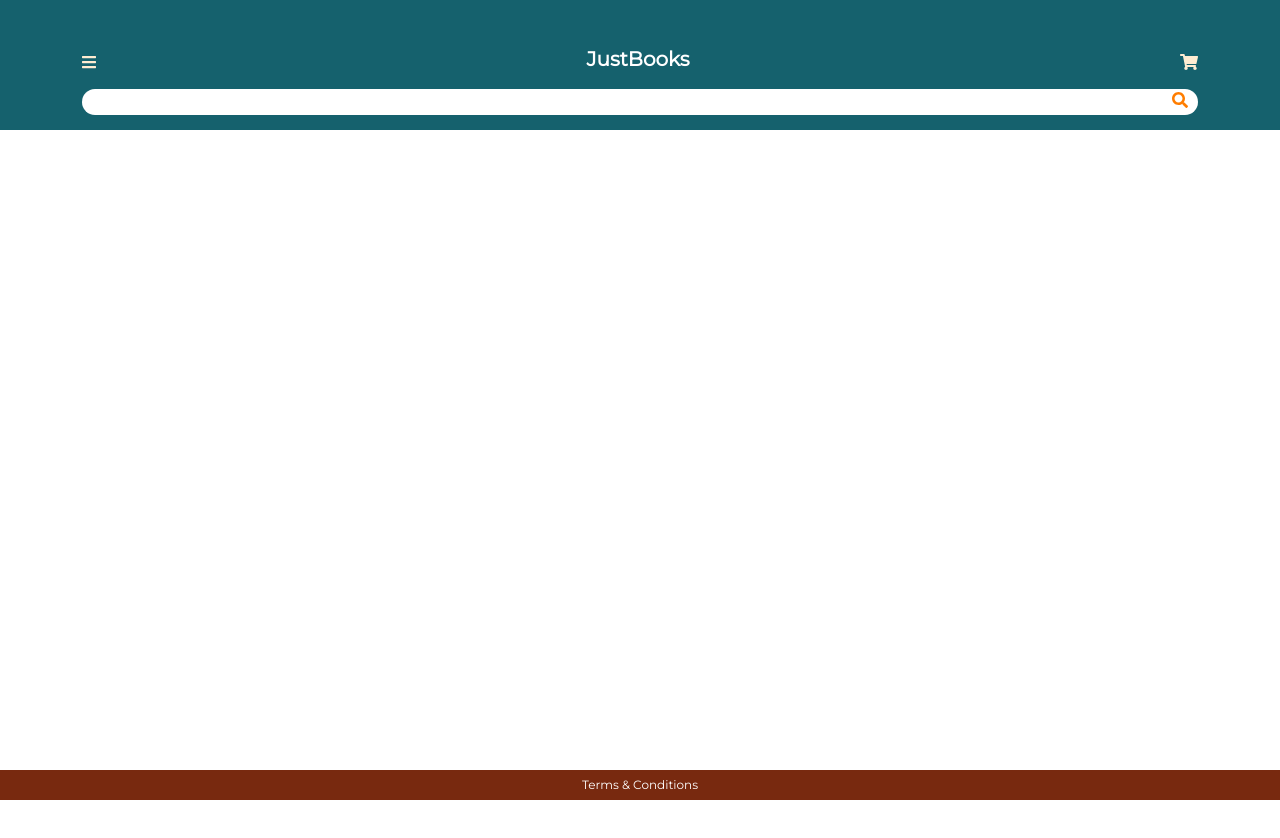
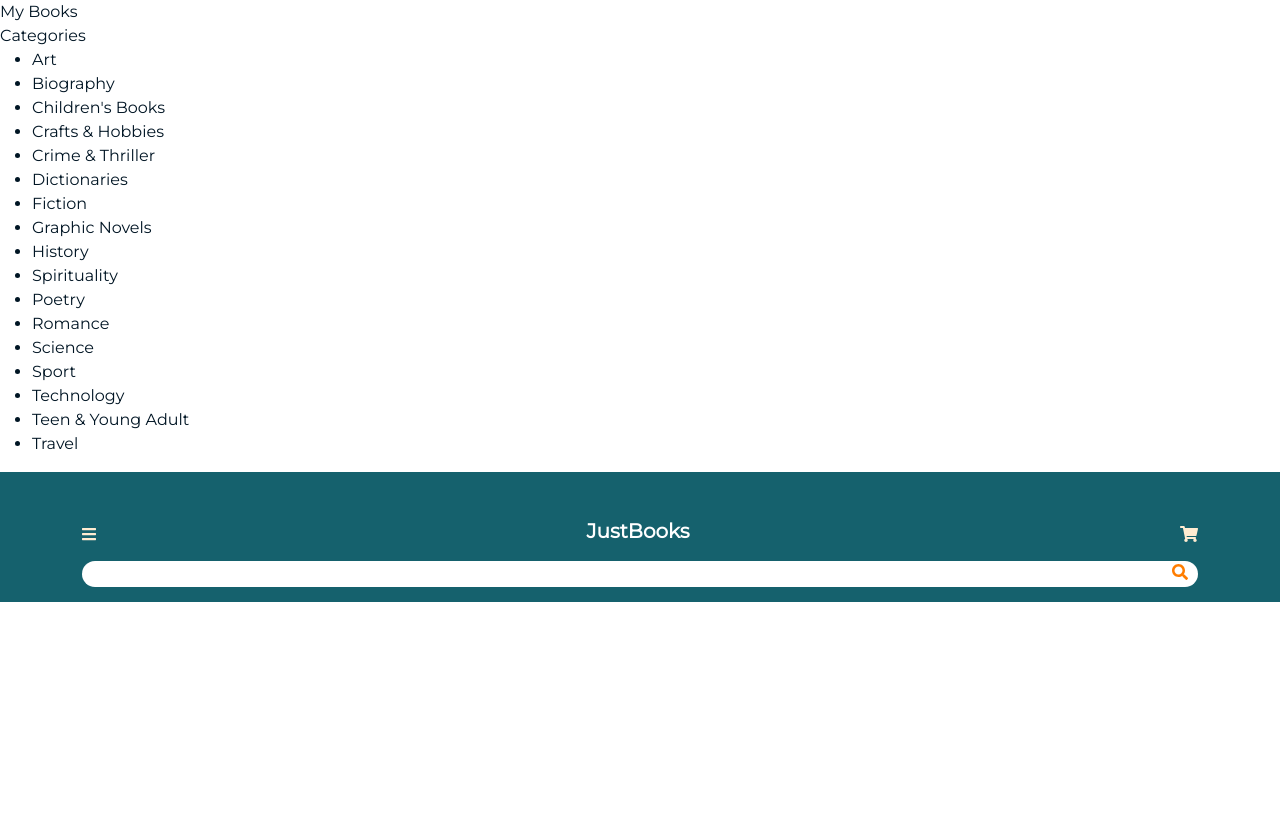
Before and after one commit to mendozzac/justbooks, a React (Create React App) app: page /home in a window 1280 px wide. Shown: the top 838 px of the page. Before the commit the page ends 800 px from the top, so only its background shows below. Built offline with nearby package versions, Linux system fonts and the light colour scheme.

Commit message:
Added sidebar component

```diff
--- a/src/App.js
+++ b/src/App.js
@@ -1,6 +1,11 @@
 import "./App.scss";
 import Footer from "./components/Footer/Footer.js";
-import { BrowserRouter as Router, Route, Switch } from "react-router-dom";
+import {
+  BrowserRouter as Router,
+  Route,
+  Switch,
+  Redirect,
+} from "react-router-dom";
 import BookCard from "./components/BookCard/BookCard";
 import { FontAwesomeIcon } from "@fortawesome/react-fontawesome";
 import { faShoppingCart } from "@fortawesome/free-solid-svg-icons";
@@ -8,11 +13,12 @@ import { faBars } from "@fortawesome/free-solid-svg-icons";
 import { faSearch } from "@fortawesome/free-solid-svg-icons";
 import DetailPage from "./pages/DetailPage/DetailPage";
 import MyCart from "./pages/MyCart/MyCart";
+import SideBar from "./components/SideBar/SideBar";
 
 function App() {
   return (
     <>
-      <Router>
+      <SideBar />
       <header className="header">
         <div className="container header-container">
           <div className="topLinks">
@@ -34,14 +40,25 @@ function App() {
       </header>
       <main className="main-content">
         <div className="container main-container">
+          <Router>
             <Switch>
+              <Route path="/" exact>
+                <Redirect to="/home" />
+              </Route>
               <Route path="/DetailPage" exact>
                 <DetailPage />
               </Route>
               <Route path="/MyCart" exact>
                 <MyCart />
               </Route>
+              <Route path="/MyBooks" exact>
+                <MyCart />
+              </Route>
+              <Route path="/Form" exact>
+                <MyCart />
+              </Route>
             </Switch>
+          </Router>
         </div>
       </main>
       <footer className="footer">
@@ -49,7 +66,6 @@ function App() {
           <Footer />
         </div>
       </footer>
-      </Router>
     </>
   );
 }
--- /dev/null
+++ b/src/components/SideBar/SideBar.js
@@ -0,0 +1,31 @@
+const SideBar = () => {
+  return (
+    <>
+      <div className="sidebar">
+        <div className="mybooks-link">My Books</div>
+        <div className="mybooks-link">Categories</div>
+        <ul className="sidebar__categories">
+          <li>Art</li>
+          <li>Biography</li>
+          <li>Children's Books</li>
+          <li>Crafts & Hobbies</li>
+          <li>Crime & Thriller</li>
+          <li>Dictionaries</li>
+          <li>Fiction</li>
+          <li>Graphic Novels</li>
+          <li>History</li>
+          <li>Spirituality</li>
+          <li>Poetry</li>
+          <li>Romance</li>
+          <li>Science</li>
+          <li>Sport</li>
+          <li>Technology</li>
+          <li>Teen & Young Adult</li>
+          <li>Travel</li>
+        </ul>
+      </div>
+    </>
+  );
+};
+
+export default SideBar;
```
Lines whose indentation alone changed are shown as unchanged.
